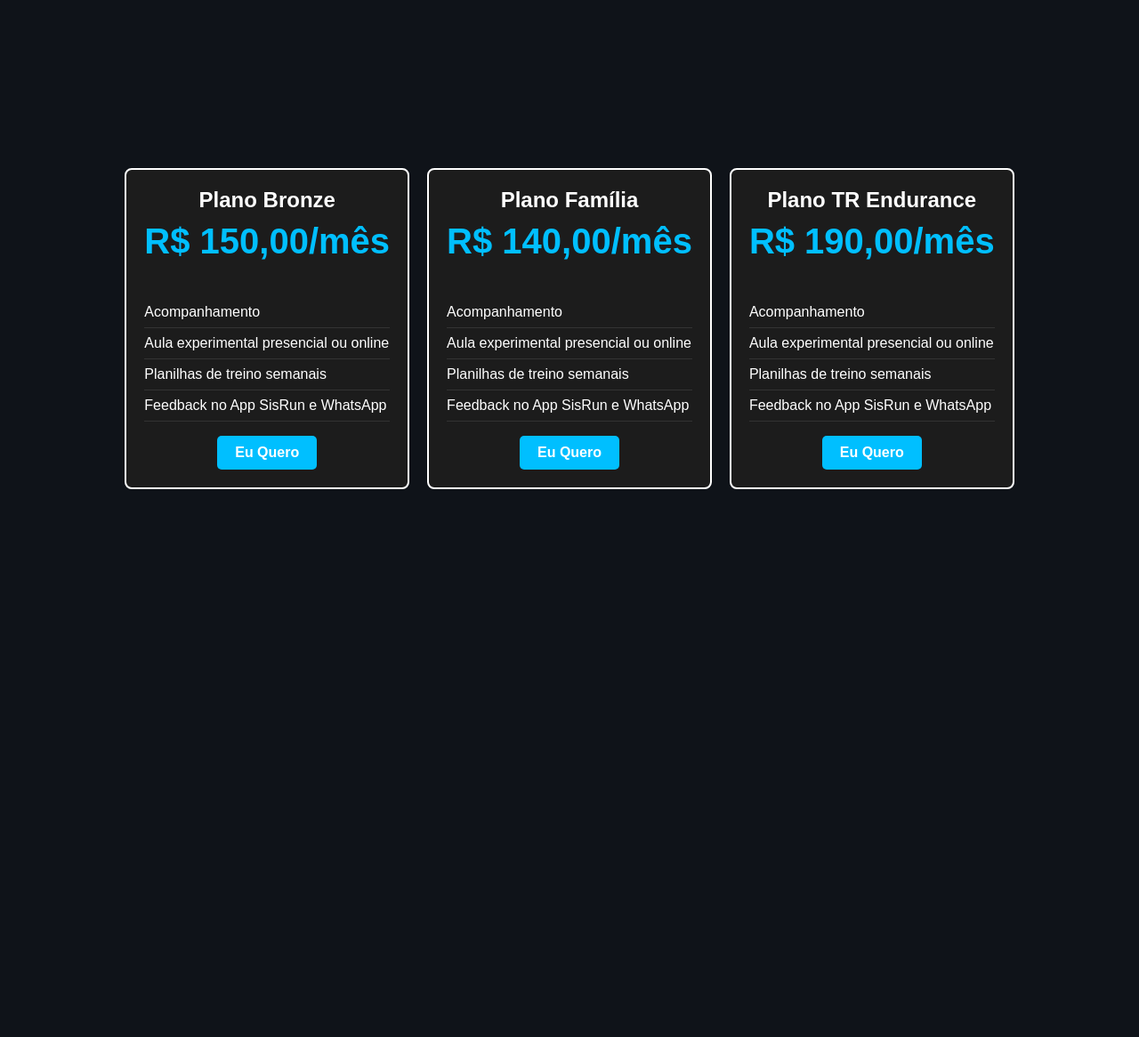
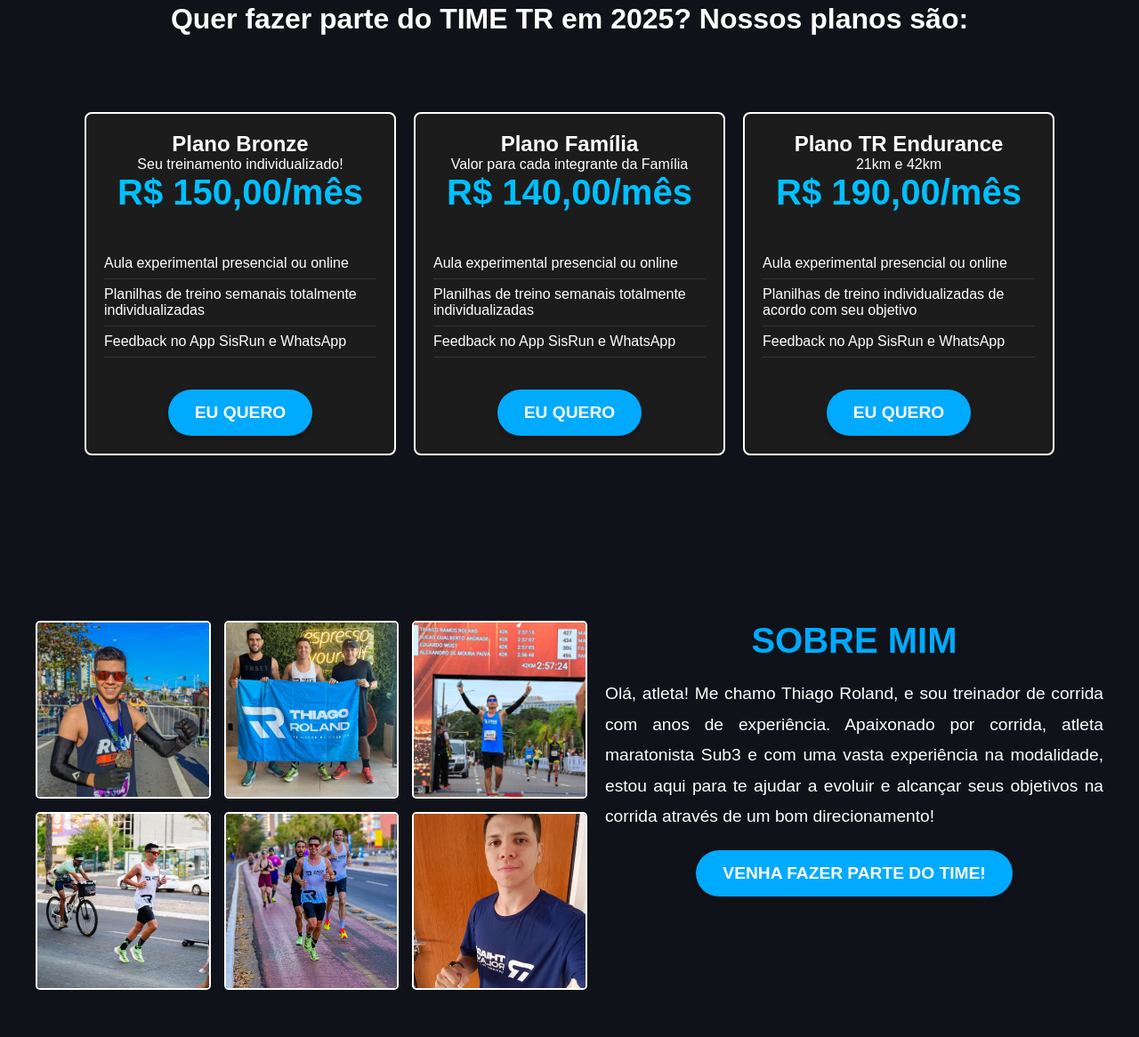
Before and after one commit to mtslcsdev/Thiago-Roland, a plain HTML site: page index.html in a window 1280 px wide. Shown: the part 796-1962 px from the top of the page at 89% size. Before the commit the page ends 1362 px from the top, so only its background shows below. Drawn offline with Linux system fonts and the light colour scheme.

Commit message:
Alterando tudo

```diff
--- a/index.html
+++ b/index.html
@@ -14,7 +14,7 @@
     <!-- Card de apresentação -->
     <div class="card">
       <img src="./img/thiago1.jpg" alt="Foto do Treinador" class="profile-img" />
-      <div class="title">Thiago Roland</div>
+      <div class="title">THIAGO ROLAND</div>
       <div class="description">
         Treinador de corrida dedicado a ajudar você a atingir suas metas. Aqui você encontrará o melhor direcionamento para evoluir na corrida de rua!
       </div>
@@ -29,48 +29,76 @@
 
     <!-- Seção de Planos -->
     <div class="plan-container" id="planos">
+      <h1>Quer fazer parte do TIME TR em 2025? Nossos planos são:</h1>
       <div class="plan-container">
         <div class="plan-card">
             <h2>Plano Bronze</h2>
+            <p>Seu treinamento individualizado!</p>
             <p class="price">R$ 150,00/mês</p>
             <ul>
-                <li>Acompanhamento</li>
                 <li>Aula experimental presencial ou online</li>
-                <li>Planilhas de treino semanais</li>
+                <li>Planilhas de treino semanais totalmente individualizadas</li>
                 <li>Feedback no App SisRun e WhatsApp</li>
             </ul>
             <div class="cta-button-container">
-                <a href="https://wa.me/" class="cta-button">Eu Quero</a>
+                <a href="https://wa.me/558688932261" class="cta-button">Eu Quero</a>
             </div>
         </div>
 
         <div class="plan-card">
             <h2>Plano Família</h2>
+            <p>Valor para cada integrante da Família</p>
             <p class="price">R$ 140,00/mês</p>
             <ul>
-                <li>Acompanhamento</li>
                 <li>Aula experimental presencial ou online</li>
-                <li>Planilhas de treino semanais</li>
+                <li>Planilhas de treino semanais totalmente individualizadas</li>
                 <li>Feedback no App SisRun e WhatsApp</li>
             </ul>
             <div class="cta-button-container">
-                <a href="https://wa.me/" class="cta-button">Eu Quero</a>
+                <a href="https://wa.me/558688932261" class="cta-button">Eu Quero</a>
             </div>
         </div>
 
         <div class="plan-card">
             <h2>Plano TR Endurance</h2>
+            <p>21km e 42km</p>
             <p class="price">R$ 190,00/mês</p>
             <ul>
-                <li>Acompanhamento</li>
                 <li>Aula experimental presencial ou online</li>
-                <li>Planilhas de treino semanais</li>
+                <li>Planilhas de treino individualizadas de acordo com seu objetivo</li>
                 <li>Feedback no App SisRun e WhatsApp</li>
             </ul>
             <div class="cta-button-container">
-                <a href="https://wa.me/" class="cta-button">Eu Quero</a>
+                <a href="https://wa.me/558688932261" class="cta-button">Eu Quero</a>
             </div>
         </div>
     </div>
+
+    <section id="sobre">
+      <div class="container">
+        <!-- Galeria de Imagens -->
+        <div class="image-gallery">
+          <img src="./img/grid1.jpg" alt="Imagem 1">
+          <img src="./img/grid2.jpg" alt="Imagem 2">
+          <img src="./img/thiago2.jpg" alt="Imagem 3">
+          <img src="./img/grid4.jpg" alt="Imagem 4">
+          <img src="./img/grid5.jpg" alt="Imagem 5">
+          <img src="./img/grid6.jpg" alt="Imagem 6">
+        </div>
+        <!-- Texto -->
+        <div class="about-text">
+          <h2>SOBRE MIM</h2>
+          <p>
+            Olá, atleta! Me chamo Thiago Roland, e sou treinador de corrida com anos de experiência.
+            Apaixonado por corrida, atleta maratonista Sub3 e com uma vasta experiência na modalidade,
+            estou aqui para te ajudar a evoluir e alcançar seus objetivos na corrida através de um
+            bom direcionamento!
+          </p>
+          <div class="cta-container">
+              <a href="https://wa.me/SEU_NUMERO_DE_WHATSAPP" class="cta-button">Venha fazer parte do time!</a>
+            </div>
+        </div>
+      </div>
+    </section>
   </body>
 </html>
--- a/style.css
+++ b/style.css
@@ -37,11 +37,12 @@
      /* Limita a largura máxima */
      margin: 0 auto;
      /* Garante que o card esteja no centro, horizontalmente */
+     margin-bottom: 80px;
  }
 
  /* Imagem do perfil */
  .profile-img {
-     width: 170px;
+     width: 195px;
      height: 170px;
      border-radius: 50%;
      box-shadow: 0 0 10px rgba(255, 255, 255, 0.622);
@@ -140,7 +141,8 @@
      /* Alinha os cards no topo */
      gap: 20px;
      flex-wrap: wrap;
-     margin-top: 150px;
+     margin-top: 50px;
+     margin-bottom: 100px;
      /* Dá um espaço entre o card de apresentação e a seção de planos */
      text-align: center;
      /* Centraliza todo o texto na seção de planos */
@@ -160,7 +162,6 @@
  .plan-card h2 {
      font-size: 1.5em;
      color: #ffffff;
-     margin-bottom: 10px;
  }
 
  /* Estilo do preço */
@@ -217,6 +218,93 @@
      border-color: #ffffff;
  }
 
+ section#sobre {
+    padding: 50px 20px;
+  }
+
+  .container {
+    display: flex;
+    flex-wrap: wrap;
+    gap: 20px;
+    max-width: 1200px;
+    margin: 0 auto;
+    align-items: flex-start;
+  }
+
+  /* Galeria de Imagens */
+  /* Galeria de Imagens */
+.image-gallery {
+    display: grid;
+    grid-template-columns: repeat(3, 1fr);
+    gap: 15px;
+    flex: 1 1 50%;
+  }
+
+  .image-gallery img {
+    width: 100%;
+    height: 200px; /* Altura fixa para todas as imagens */
+    border: 2px solid #fff;
+    border-radius: 5px;
+    object-fit: cover; /* Ajusta a imagem para cobrir o espaço sem distorção */
+    transition: transform 0.3s ease, box-shadow 0.3s ease;
+  }
+
+  .image-gallery img:hover {
+    transform: scale(1.05);
+    box-shadow: 0 4px 8px rgba(255, 255, 255, 0.6);
+  }
+
+  /* Texto */
+  .about-text {
+    flex: 1 1 45%;
+  }
+
+  .about-text h2 {
+    text-align: center;
+    font-size: 2.5rem;
+    color: #00aaff;
+    margin-bottom: 20px;
+    font-weight: 600;
+  }
+
+  .about-text p {
+    font-size: 1.2rem;
+    line-height: 1.8;
+    text-align: justify;
+  }
+
+  .cta-button {
+    display: inline-block;
+    margin: 20px auto 0;
+    padding: 15px 30px;
+    background-color: #00aaff; /* Azul correspondente ao estilo do projeto */
+    color: #fff;
+    font-size: 1.2rem;
+    font-weight: bold;
+    text-transform: uppercase;
+    text-align: center;
+    text-decoration: none;
+    border-radius: 50px;
+    box-shadow: 0 4px 6px rgba(0, 0, 0, 0.3);
+    transition: all 0.3s ease;
+  }
+
+  .cta-button:hover {
+    background-color: #0088cc; /* Azul mais escuro no hover */
+    transform: scale(1.05);
+    box-shadow: 0 6px 10px rgba(0, 0, 0, 0.4);
+  }
+
+  .cta-button:active {
+    transform: scale(1);
+    box-shadow: 0 4px 6px rgba(0, 0, 0, 0.3);
+  }
+
+  .cta-container {
+    display: flex;
+    justify-content: center;
+  }
+
  /* Responsividade */
  @media (max-width: 768px) {
      .plan-container {
@@ -253,4 +341,5 @@
      .btn {
          font-size: 0.9em;
      }
+
  }
```
Also changed, not shown: img/grid1.jpg (added), img/grid2.jpg (added), img/grid3.jpg (added), img/grid4.jpg (added), img/grid5.jpg (added), img/grid6.jpg (added), img/thiago3.jpg (added).
